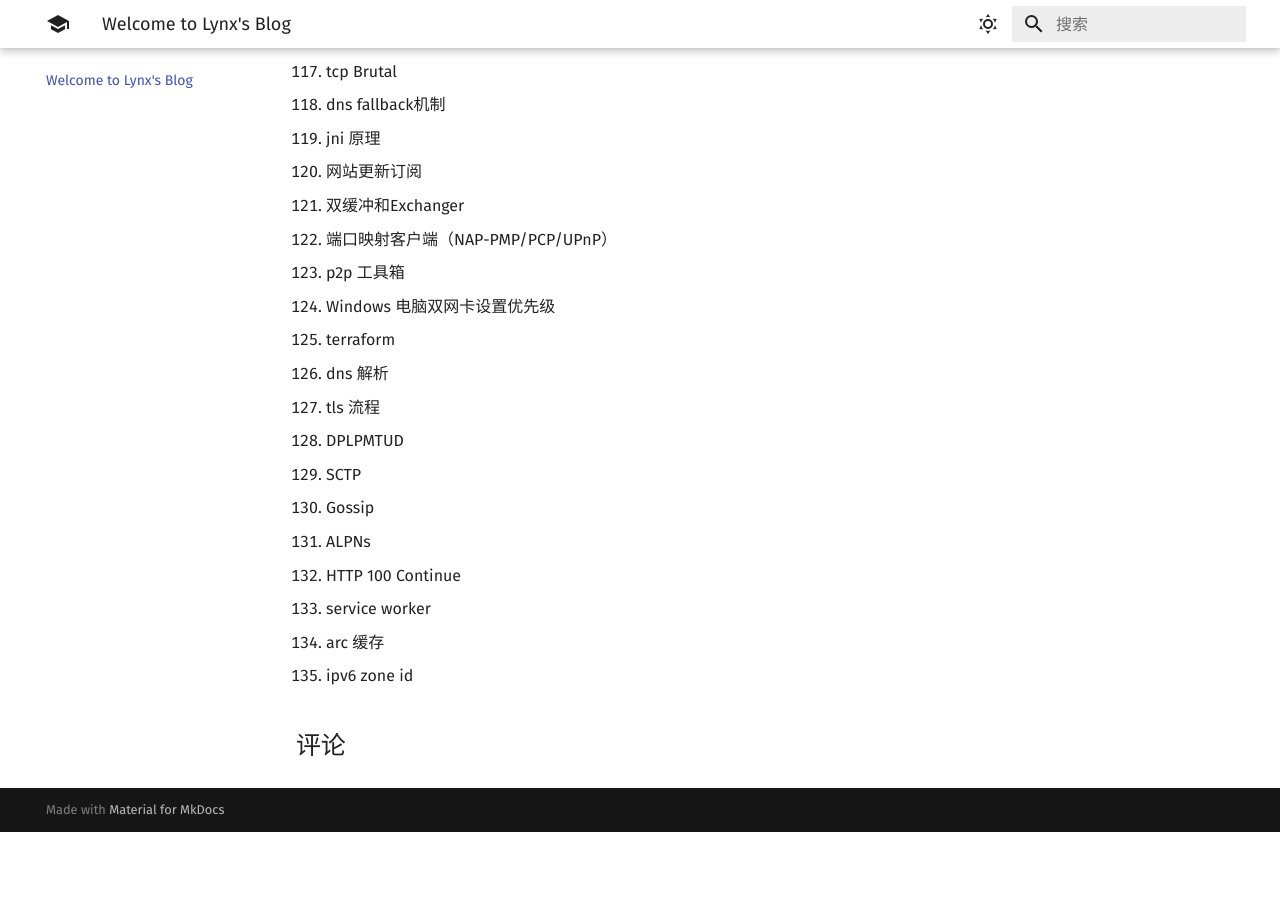
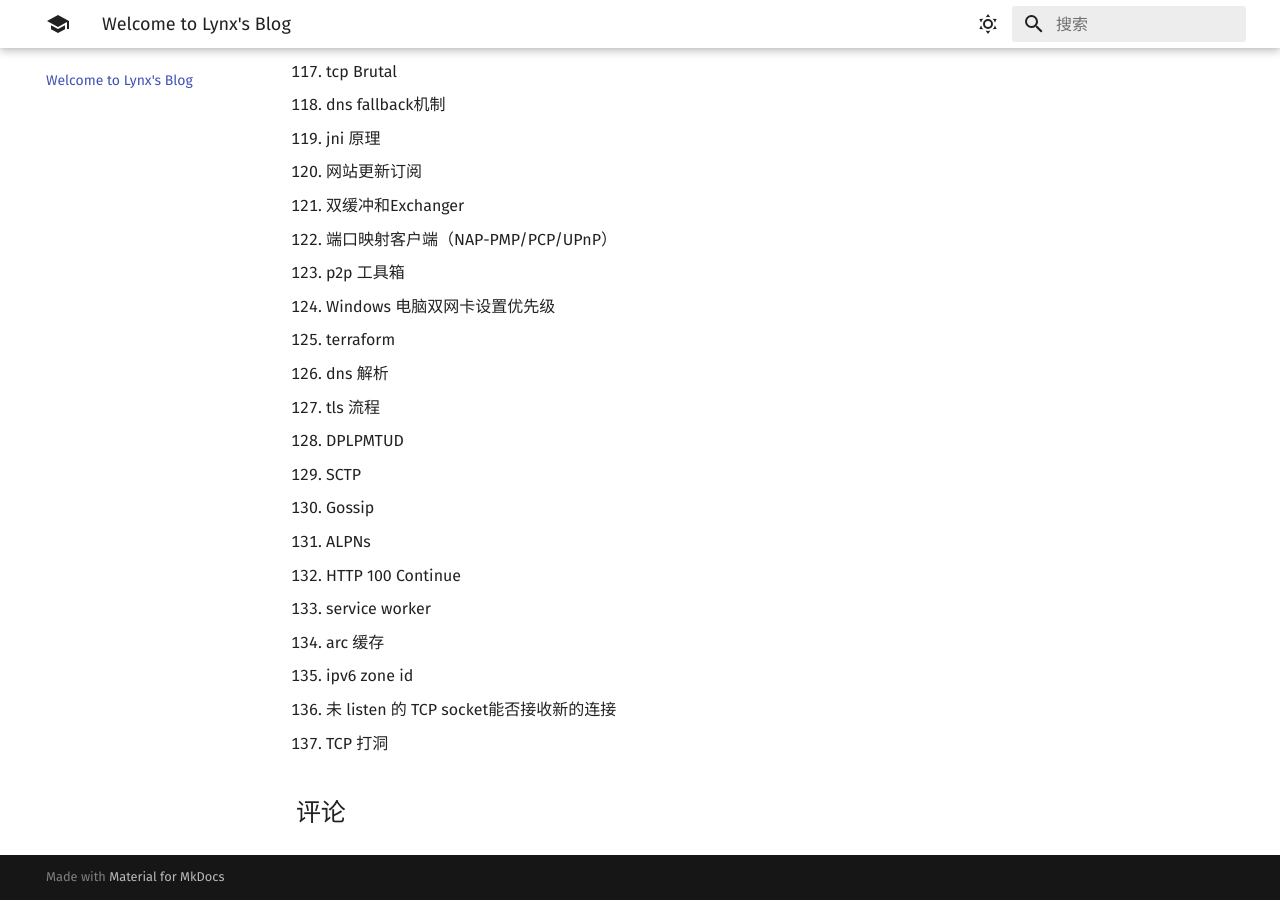
Before and after one commit to 1314liuwei/blog, an MkDocs documentation site: the page built from docs/index.md, in a window 1280 px wide and 900 px high, scrolled down 4134 px. Built offline with MkDocs 1.6.1 and Material for MkDocs 9.7.7, drawn with Linux system fonts in a browser that asks for light colours; comment, search, counter and statistics services are not loaded; before the commit the page ends 4966 px from its top, so only the background shows below that.

Commit message:
2024/05/31 周五

```diff
--- a/docs/index.md
+++ b/docs/index.md
@@ -137,3 +137,5 @@
 126. service worker
 126. arc 缓存
 126. ipv6 zone id
+126. 未 listen 的 TCP socket能否接收新的连接
+126. TCP 打洞
```
